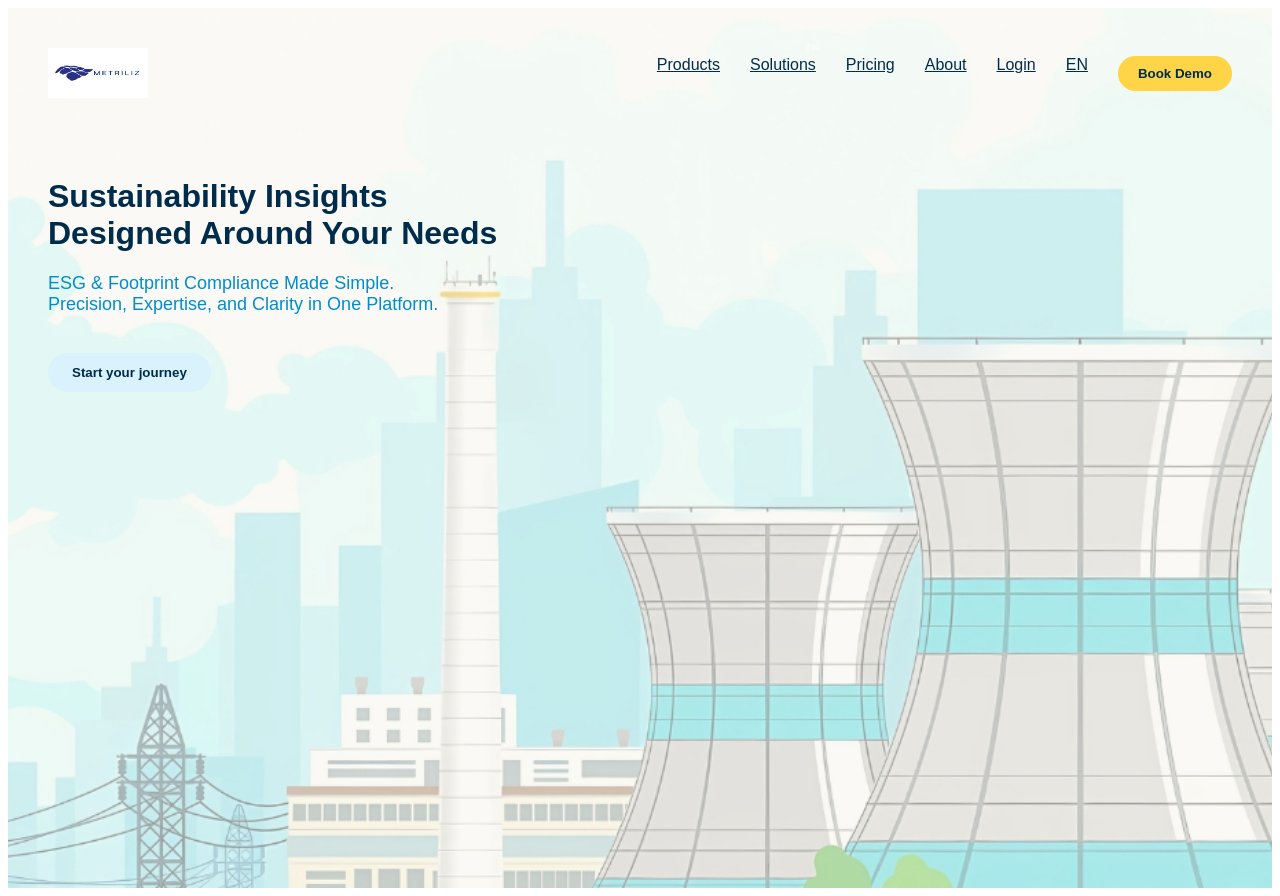
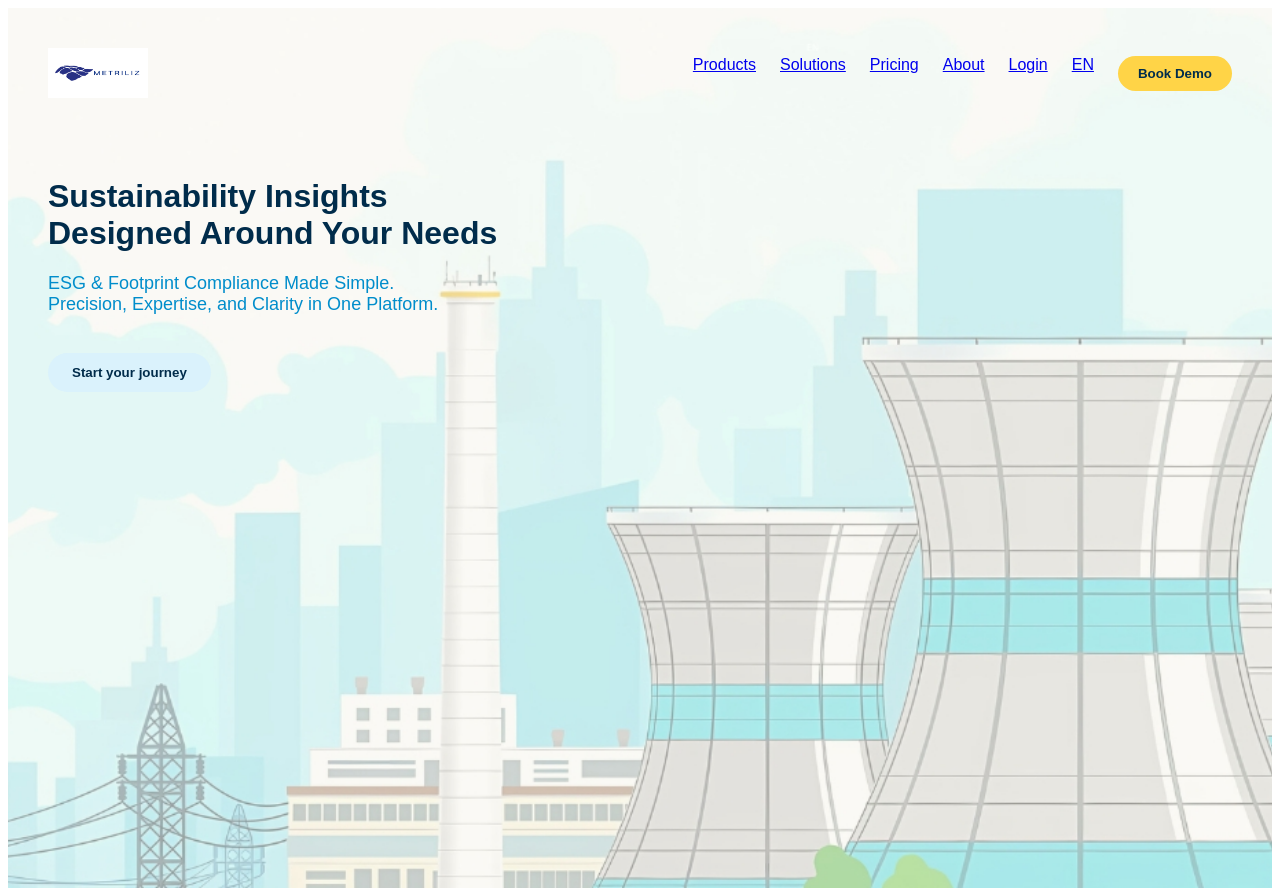
Before and after one commit to Metrilize128/metrilize-launch, a Next.js app: page / in a window 1280 px wide. Built offline with nearby package versions, Linux system fonts and the light colour scheme.

Commit message:
Update index.js

```diff
--- a/pages/index.js
+++ b/pages/index.js
@@ -7,30 +7,29 @@ export default function Home() {
         backgroundImage: "url('/factory-bg.jpg')",
         backgroundSize: 'cover',
         backgroundPosition: 'center',
-        height: '100vh',
+        minHeight: '100vh',
         padding: '40px',
         fontFamily: 'Arial, sans-serif',
         color: '#002C4B',
-        position: 'relative',
       }}
     >
-      {/* Header and Navigation */}
+      {/* Navigation Bar */}
       <div style={{ display: 'flex', justifyContent: 'space-between', alignItems: 'center' }}>
         <img src="/metrilize-logo.png" alt="Metrilize Logo" style={{ height: '50px' }} />
-        <nav style={{ display: 'flex', gap: '30px' }}>
-          <a href="#" style={{ color: '#002C4B', fontWeight: '500' }}>Products</a>
-          <a href="#" style={{ color: '#002C4B', fontWeight: '500' }}>Solutions</a>
-          <a href="#" style={{ color: '#002C4B', fontWeight: '500' }}>Pricing</a>
-          <a href="#" style={{ color: '#002C4B', fontWeight: '500' }}>About</a>
-          <a href="#" style={{ color: '#002C4B', fontWeight: '500' }}>Login</a>
-          <a href="#" style={{ color: '#002C4B', fontWeight: '500' }}>EN</a>
+        <nav style={{ display: 'flex', gap: '24px' }}>
+          <a href="#">Products</a>
+          <a href="#">Solutions</a>
+          <a href="#">Pricing</a>
+          <a href="#">About</a>
+          <a href="#">Login</a>
+          <a href="#">EN</a>
           <button style={{
             backgroundColor: '#FFD447',
             color: '#002C4B',
-            borderRadius: '30px',
             padding: '10px 20px',
+            border: 'none',
+            borderRadius: '20px',
             fontWeight: 'bold',
-            border: 'none',
             cursor: 'pointer'
           }}>
             Book Demo
@@ -38,11 +37,14 @@ export default function Home() {
         </nav>
       </div>
 
-      {/* Hero Text */}
+      {/* Hero Section */}
       <div style={{ marginTop: '80px', maxWidth: '600px' }}>
-        <h1 style={{ fontSize: '32px', fontWeight: 'bold' }}>Sustainability Insights<br />Designed Around Your Needs</h1>
+        <h1 style={{ fontSize: '32px', fontWeight: 'bold' }}>
+          Sustainability Insights<br />
+          Designed Around Your Needs
+        </h1>
         <p style={{ marginTop: '20px', fontSize: '18px', color: '#008DCB' }}>
-          ESG & Footprint Compliance Made Simple. <br />
+          ESG & Footprint Compliance Made Simple.<br />
           Precision, Expertise, and Clarity in One Platform.
         </p>
         <button style={{
```
